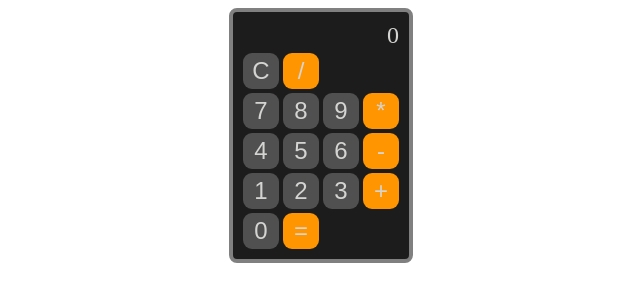
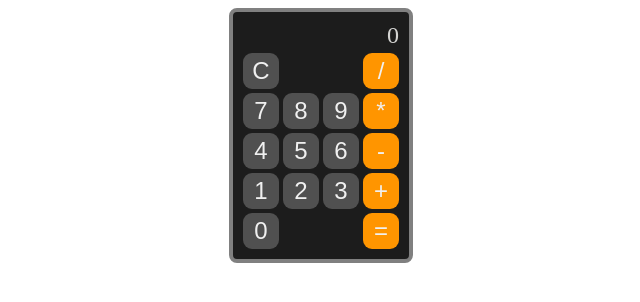
Before and after one commit to ErenTerakye/calculator, a plain HTML site: page index.html in a window 1280 px wide. Shown: the whole page, without its empty margins (319-959 px from the left). Drawn offline with Linux system fonts and the light colour scheme.

Commit message:
Make operator buttons aligned

```diff
--- a/index.html
+++ b/index.html
@@ -11,7 +11,7 @@
       <div id="calculator">
         <div id="display">0</div>
         <div class="row">
-          <button>C</button>
+          <button id="clear">C</button>
           <button class="operator">/</button>
         </div>
         <div class="row">
@@ -33,7 +33,7 @@
           <button class="operator">+</button>
         </div>
         <div class="row">
-          <button class="number">0</button>
+          <button class="number" id="zero">0</button>
           <button id="equal">=</button>
       </div>
       </div>
--- a/style.css
+++ b/style.css
@@ -13,7 +13,6 @@
   border: 4px solid gray;
   background-color: #1C1C1C;
   border-radius: 8px;
-  radiu
 }
 
 #display {
@@ -32,7 +31,7 @@ button {
   height: 36px;
   background-color: #505050;
   border-radius: 9px;
-  color: #D4D4D2;
+  color: #F0F0F0;
   border-style: none;
   margin: 2px;
 }
@@ -46,3 +45,9 @@ button:active,
   margin-left: auto;
   font-size: 0px;
 }
+
+#clear,
+#zero {
+  margin-right: 82px;
+  text-align: center;
+}
```
